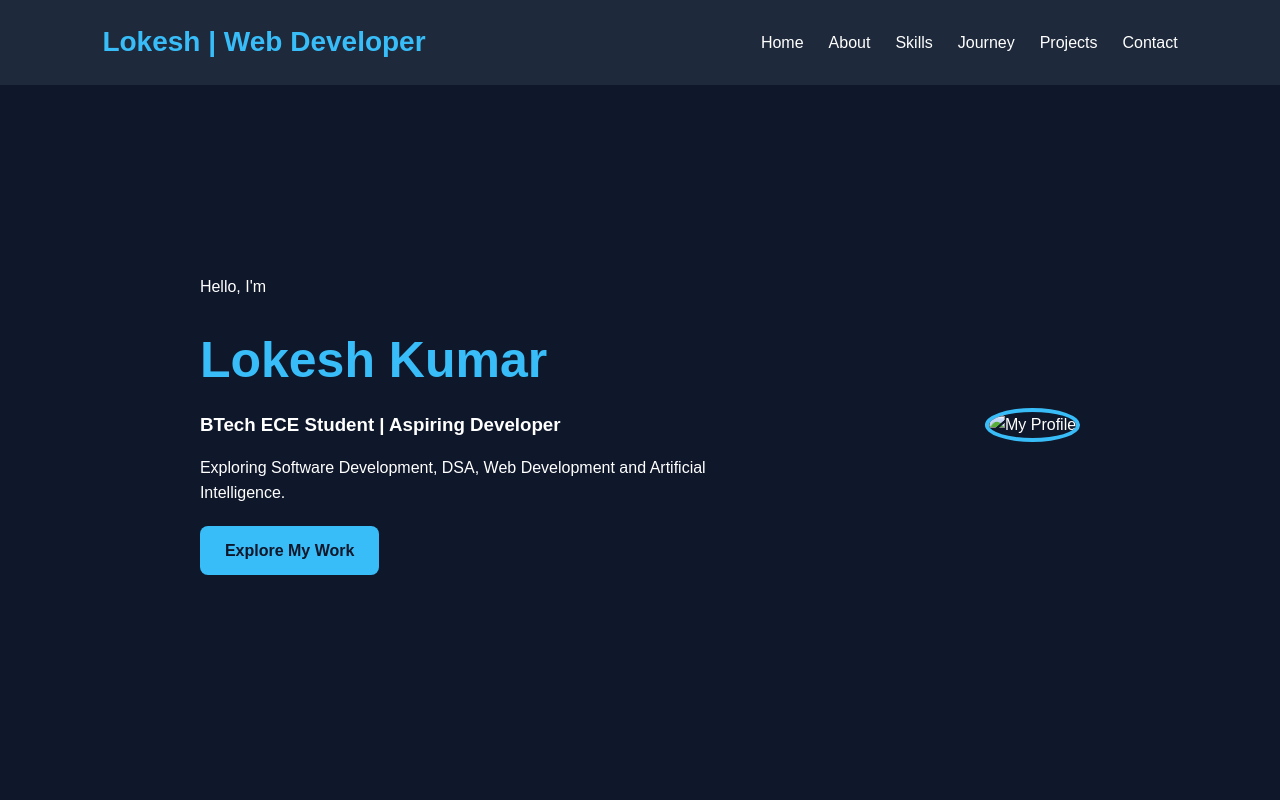
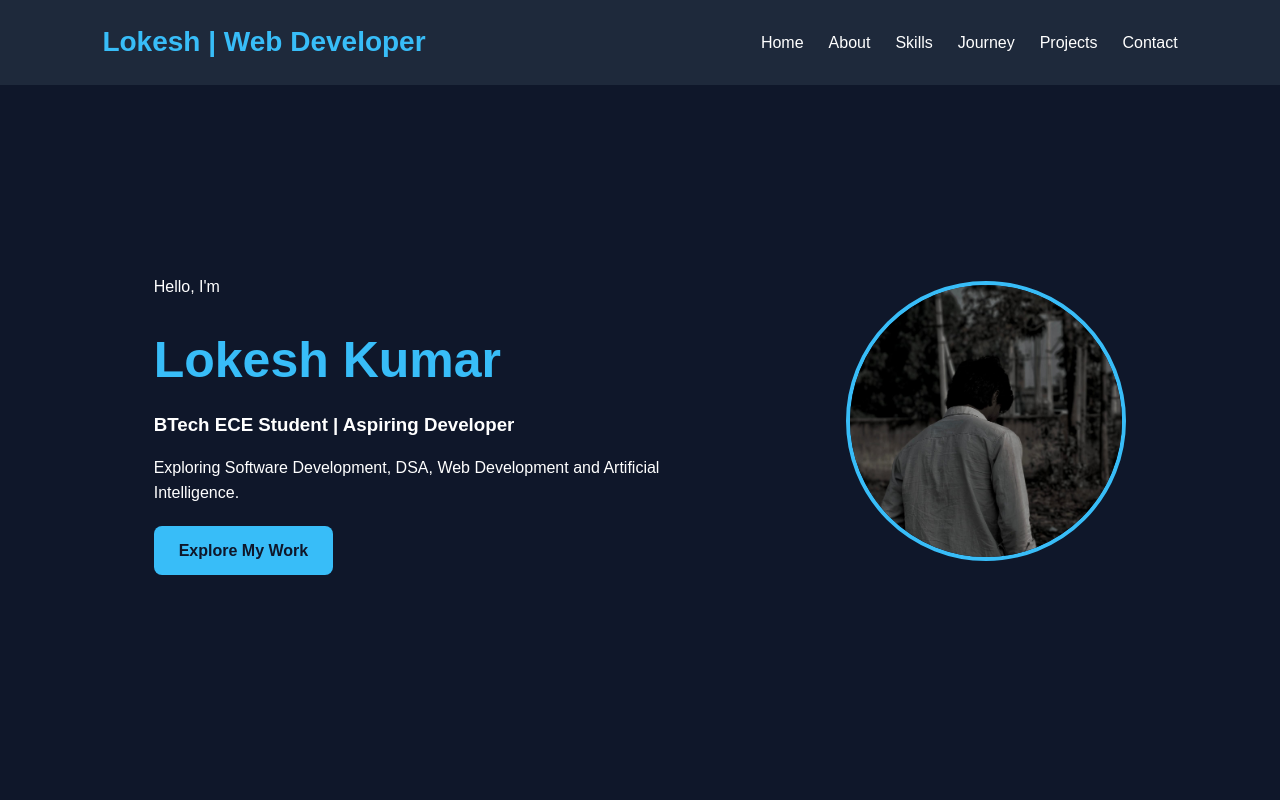
Before and after one commit to botchalokeshkumar123-eng/portfolia-55, a plain HTML site: page index.html in a window 1280 px wide. Shown: the top 800 px of the page. Drawn offline with Linux system fonts and the light colour scheme.

Commit message:
Fix HTML formatting and update content

```diff
--- a/index.html
+++ b/index.html
@@ -38,7 +38,7 @@
         </div>
 
         <div class="hero-image">
-            <img src="/portfolia/WhatsApp Image 2026-11-16 at 9.17.12 PM.jpeg" alt="My Profile">
+            <img src="WhatsApp Image 2026-11-16 at 9.17.12 PM.jpeg" alt="My Profile">
         </div>
 
     </section>
```
